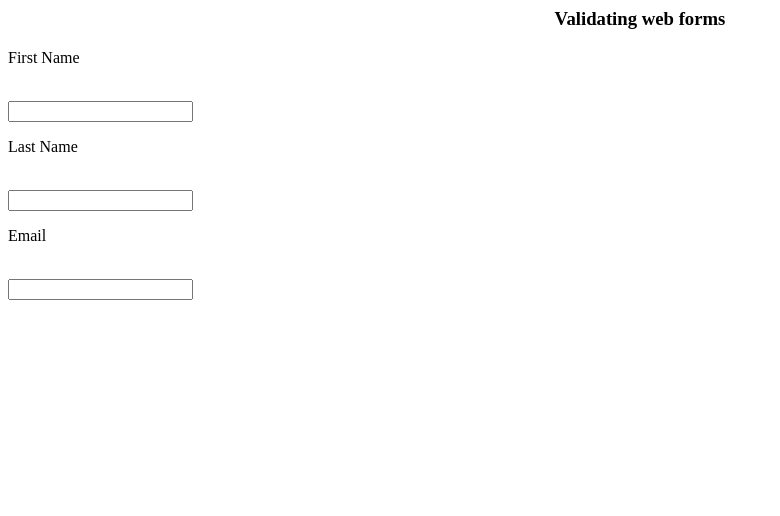
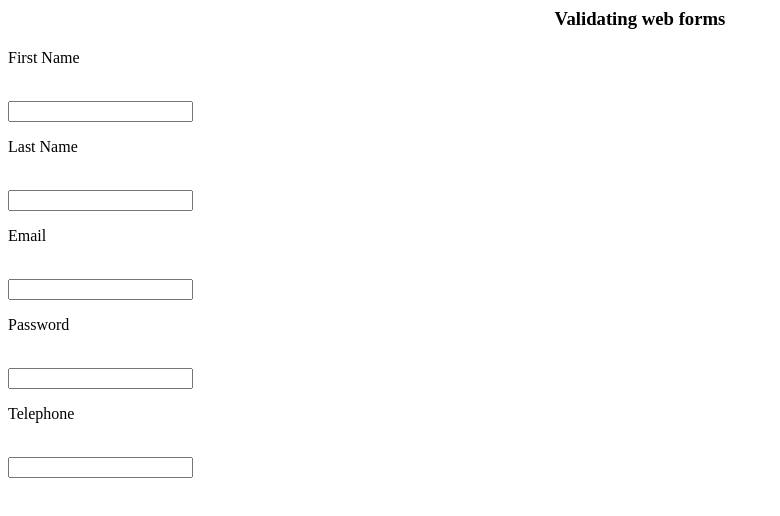
Before and after one commit to achyutjagini/form-validation-project, a website: page index.html in a window 1280 px wide. Shown: the whole page, without its empty margins (0-780 px from the left). Drawn offline with Linux system fonts and the light colour scheme.

Commit message:
1 file modified

```diff
--- a/index.html
+++ b/index.html
@@ -12,4 +12,12 @@
 
 <p>Email</p>
 <br />
-<input type="text" name="email" />
+<input type="email" name="email" />
+
+<p>Password</p>
+<br />
+<input type="password" name="password" />
+
+<p>Telephone</p>
+<br />
+<input type="tel" name="telephone" />
```
